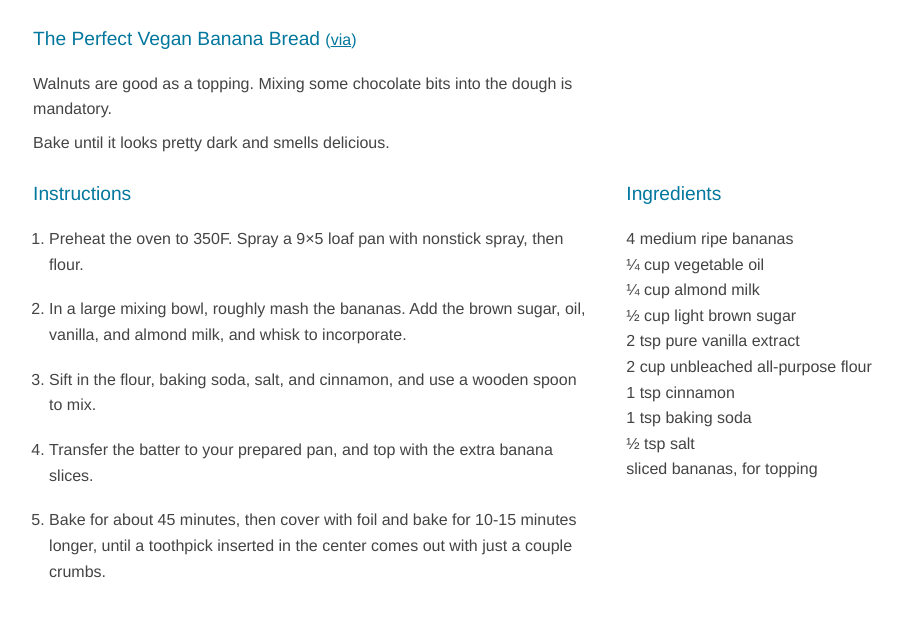
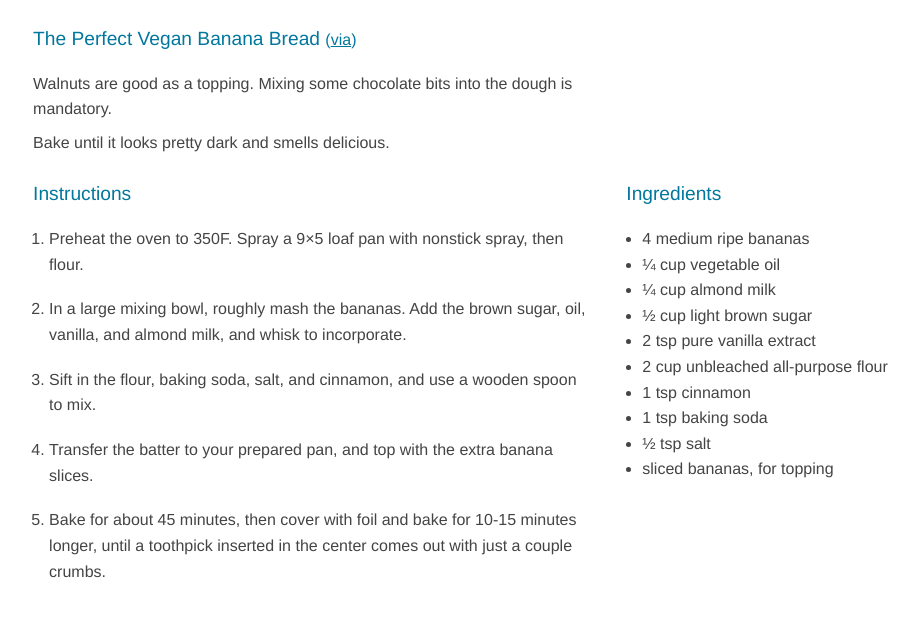
Before and after one commit to erik/food, a Jekyll site: the page built from _posts/2019-01-31-vegan-banana-bread.md, in a window 1280 px wide. Shown: the top 617 px of the page, without its empty margins (178-1097 px from the left). Built offline with Jekyll 4.4.1, drawn with Linux system fonts in a browser that asks for light colours.

Commit message:
More alignment

```diff
--- a/_sass/recipe.scss
+++ b/_sass/recipe.scss
@@ -45,7 +45,8 @@
 }
 
 .ingredient {
-  list-style: none;
+  list-style-position: outside;
+  margin-left: 1em;
 }
 
 .ingredient-group {
@@ -61,6 +62,7 @@
 
 .instructions ol {
   padding-left: 1em;
+  list-style-position: outside;
 }
 
 .instruction {
```
